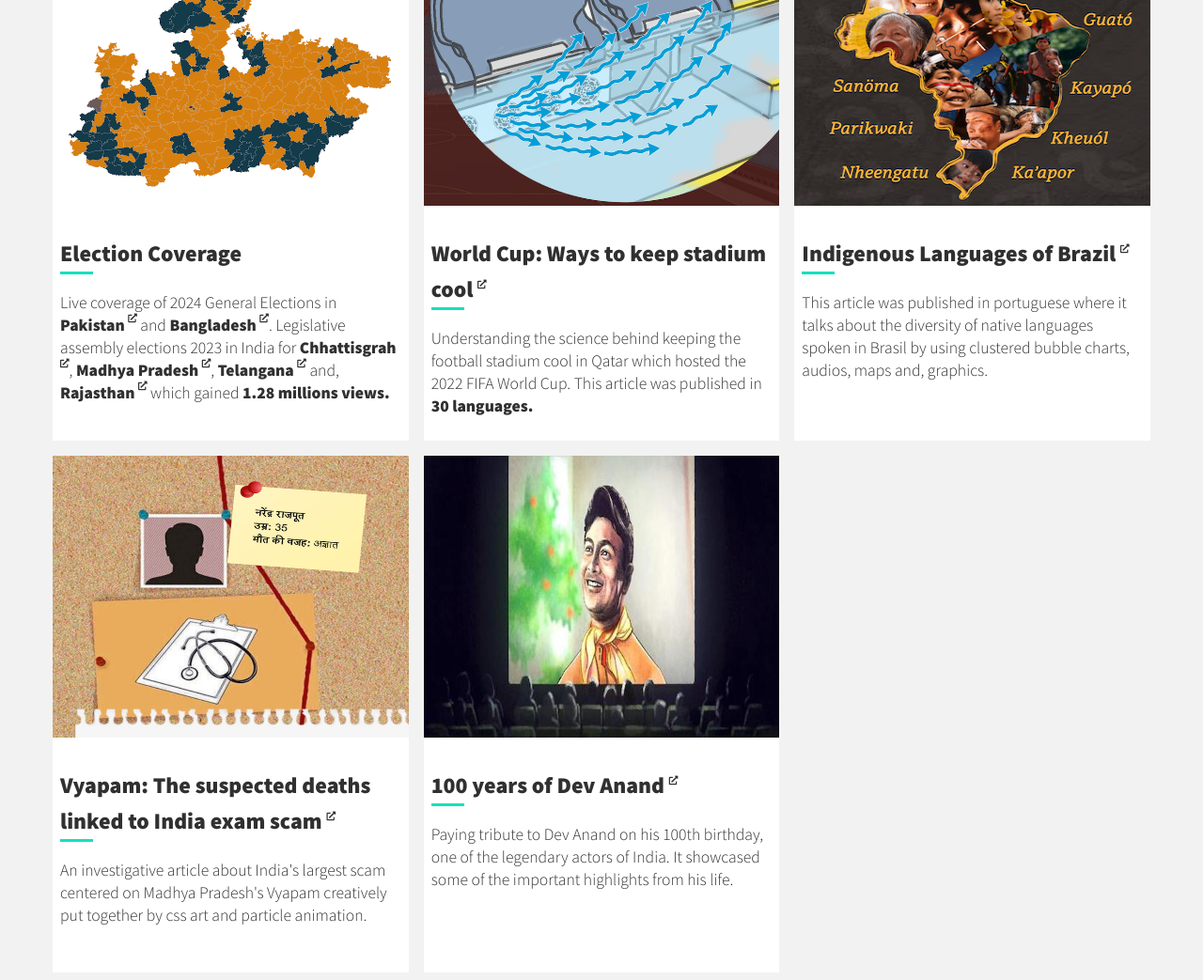
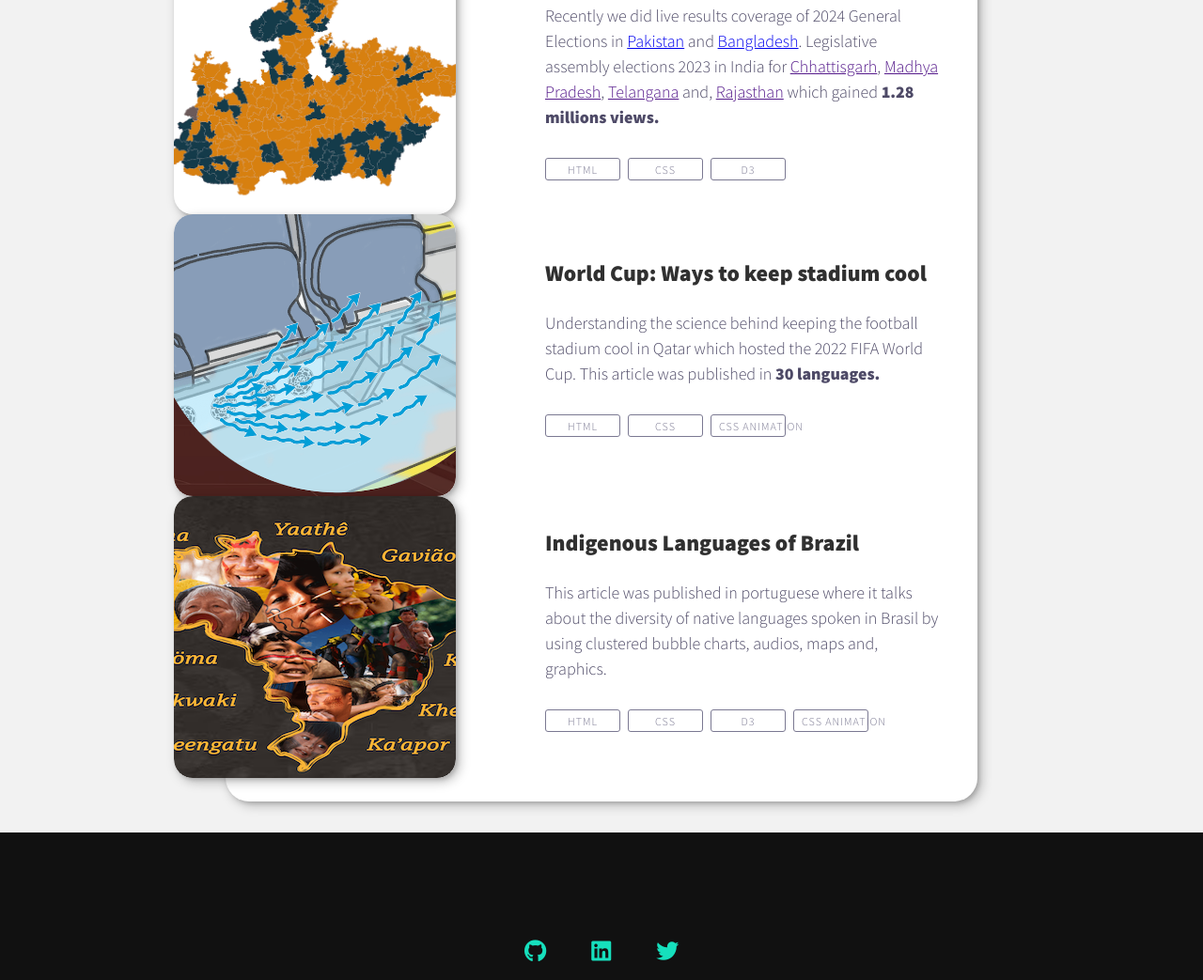
Before and after one commit to kavbis066/portfolio, a plain HTML site: page index.html in a window 1280 px wide. Shown: the part 675-1718 px from the top of the page at 94% size. Drawn offline with nearby package versions, Linux system fonts and the light colour scheme.

Commit message:
wip: cards

```diff
--- a/css/style.css
+++ b/css/style.css
@@ -11,6 +11,7 @@
 
     --clr-light: #fff;
     --clr-dark: #303030;
+    --clr-medium: #7b7992;
     --clr-accent: #16e0bd;
 
     --fs-h1: 3rem;
@@ -240,113 +241,170 @@ h3 { font-size: var(--fs-h3); }
     padding: 0.5em;
 }
 
-.project-container {
-    display: grid;
-    grid-template-columns: 1fr;
-    gap: 1rem;
-    max-width: 1200px;
-    margin: 1rem auto;
-    padding: 1rem;
+.cards {
+    width: 95%;
+    position: relative;
+    max-width: 800px;
+    margin: auto;
+    background: #fff;
+    box-shadow: var(--bs);
+    padding: 25px;
+    border-radius: 25px;
+    /* height: 400px; */
 }
 
-.external {
-    outline-color: transparent;
-    text-decoration: none;
-    /* padding: 2px 1px 0; */
-    color: var(--clr-dark);
-    transition: all 0.2s ease-in-out;
+@media screen and (max-width: 992px) {
+    .cards {
+        max-width: 680px;
+        height: 400px;
+    }
 }
 
-.card a:focus,
-.card a:hover {
-  background-color: var(--clr-accent);
-  padding: 2px;
+@media screen and (max-width: 768px) {
+    .cards {
+        min-height: 500px;
+        height: auto;
+        margin: 180px auto;
+    }
 }
 
-.external i {
-    opacity: 1;
-    /* padding-left: 0; */
-    transition: 0.4s;
-    font-size: 0.6rem;
-    display: inline-block;
-    top: -10px;
-    position: relative;
+@media screen and (max-height: 500px) and (min-width: 992px) {
+    .cards {
+        height: 350px;
+    }
 }
 
-.external:hover i {
-    top: -12px;
+.cards__item {
+    display: flex;
+    align-items: center;
 }
 
-.card {
-    width: 25.16rem;
-    background-color: var(--clr-light);
-    position: relative;
-    /* box-shadow: var(--bs); */
-    /* border-radius: 10px; */
+@media screen and (max-width: 768px) {
+    .cards__item {
+        flex-direction: column;
+    }
 }
 
-.card:hover:before {
-    width: 100%;
+.cards__img {
+    width: 300px;
+    height: 300px;
+    flex-shrink: 0;
+    border-radius: 20px;
+    transform: translateX(-80px);
+    box-shadow: var(--bs);
+    overflow: hidden;
 }
 
-.card:hover i {
-    display: inline;
+.cards__img::after {
+    content: '';
+    position: absolute;
+    top: 0;
+    left: 0;
+    width: 100%;
+    height: 100%;
+    border-radius: 20px;
+    /* background-color: var(--clr-accent); */
+    opacity: 0.2;
 }
 
-.card::before {
-    content: '';
-    position: absolute;
-    bottom: 0;
-    height: 2px;
-    width: 0%;
-    background-color: var(--clr-accent);
-    right: 0;
-    -webkit-transition: width 0.4s;
-    transition: width 0.4s;
+.cards__img > img {
+    width: 100%;
+    height: 100%;
+    object-fit: cover;
+    display: block;
+    /* opacity: 0; */
+    border-radius: 20px;
+    /* transition: all .3s; */
 }
 
-.card__image img {
-    display: inline;
-    vertical-align: middle;
-    height: 300px;
-    width: 100%;
+@media screen and (max-width: 768px) {
+    .cards__img {
+        transform: translateY(-50%);
+        width: 90%;
+    }
 }
 
-.card__separator {
-    margin-top: -2rem;
-    width: 35px;
-    height: 3px;
-    background: var(--clr-accent);
-    border: none;
+@media screen and (max-width: 576px) {
+    .cards__img {
+        width: 95%;
+    }
 }
 
-.card__title {
-    font-size: var(--fs-h3);
-    font-weight: var(--fw-bold);
+@media screen and (max-height: 500px) and (min-width: 992px) {
+    .cards__img {
+        height: 270px;
+    }
 }
 
-.card__content {
-    padding: 0 0.5rem;
+.cards__content {
+    padding: 15px;
 }
 
-.card__content > p {
-    font-size: 1.1rem;
-    line-height: 1.5rem;
+/* .cards__content > * {
+    opacity: 0;
+    transform: translateY(25px);
+    transition: all .4s;
+} */
+
+@media screen and (max-width: 768px) {
+    .cards__content {
+        margin-top: -80px;
+        text-align: center;
+        padding: 0 30px;
+    }
 }
 
-@media (min-width: 600px) {
-    .project-container {
-        /* grid-template-columns: repeat(2, 1fr); */
-        grid-template-columns: repeat(3, 1fr);
+@media screen and (max-width: 576px) {
+    .cards__content {
+        padding: 0;
     }
+}
 
-    .card {
-        width: 100%;
-        height: 550px;
-        /* display: grid;
-        grid-template-columns: 280px auto; */
-        /* margin-top: 1.2rem; */
-    }
+.cards__code {
+    color: #7b7992;
+    margin-bottom: 15px;
+    display: block;
+    font-weight: 500;
+}
+
+.cards__title {
+    font-size: 24px;
+    font-weight: 700;
+    color: var(--clr-dark);
+    margin-bottom: 20px;
+}
+
+.cards__text {
+    color: #4e4a67;
+    margin-bottom: 30px;
+    line-height: 1.5em;
+}
+
+.cards__tag ul {
+    display: flex;
+    flex-direction: row;
+    flex-wrap: wrap;
+    list-style: none;
+    padding-left: 0;
+}
+
+.cards__tag li + li {
+    margin-left: .5rem;
+}
+
+.cards__tag li {
+    border: 1px solid var(--clr-medium);
+    border-radius: 3px;
+    color: var(--clr-medium);
+    font-size: .75rem;
+    height: 1.5rem;
+    line-height: 1.5rem;
+    letter-spacing: 1px;
+    padding: 0 .5rem;
+    text-align: center;
+    text-transform: uppercase;
+    white-space: nowrap;
+    width: 5rem;
 }
 
 /* Footer */
--- a/index.html
+++ b/index.html
@@ -48,106 +48,69 @@
 
         <!-- Project card -->
         <div class="project-container cards">
+            <div class="cards__wrapper">
                 <div class="cards__item">
-                <div class="card">
-                    <div class="card__image"><img src="img/project/mp-election.png"></div>
-                    <div class="card__content">
-                        <h4 class="card__title">
-                            Election Coverage
-                        </h4>
-                        <div class="card__separator"></div>
-                        <p>
-                            Live coverage of 2024 General Elections in
-                            <a class="external" href="https://www.bbc.com/urdu/resources/idt-b59624af-2f22-4de5-91f0-46e78c43d2c4" target="_blank">
-                                <strong>Pakistan</strong> <i class="fas fa-external-link-alt"></i></i>
-                            </a>
-                            and <a class="external" href="https://www.bbc.com/bengali/resources/idt-95a6d214-1697-40d0-a150-d9196f4547ca" target="_blank">
-                                <strong>Bangladesh</strong> <i class="fas fa-external-link-alt"></i></a>.
-                            Legislative assembly elections 2023 in India for
-                            <a class="external" href="https://www.bbc.com/hindi/resources/idt-f678540c-cb25-4dcd-8cab-8de65ce9474f" target="_blank">
-                                <strong>Chhattisgrah</strong> <i class="fas fa-external-link-alt"></i></a>,
-                            <a class="external" href="https://www.bbc.com/hindi/resources/idt-ce9e6ff7-d0d2-4eab-95ec-0b33afdd79a8" target="_blank">
-                                <strong>Madhya Pradesh</strong> <i class="fas fa-external-link-alt"></i></a>,
-                            <a class="external" href="https://www.bbc.com/hindi/resources/idt-86c6eddd-9b77-46c6-a996-b3063cab2ea2" target="_blank">
-                                <strong>Telangana</strong> <i class="fas fa-external-link-alt"></i></a> and,
-                            <a class="external" href="https://www.bbc.com/hindi/resources/idt-d31ed54e-a9bf-4e43-8b79-15cf3cbcc7cc" target="_blank">
-                                <strong>Rajasthan</strong> <i class="fas fa-external-link-alt"></i>
-                            </a>
-                            which gained <strong>1.28 millions views.</strong>
-                        </p>
+                    <div class="cards__img">
+                        <img src="img/project/mp-election.png" alt="Madhya Pradesh Vidhan Sabha elections 2023">
+                    </div>
+                    <div class="cards__content">
+                        <div class="cards__title">Live ELection Coverage</div>
+                        <div class="cards__text">
+                            Recently we did live results coverage of 2024 General Elections in
+                            <a href="https://www.bbc.com/urdu/resources/idt-b59624af-2f22-4de5-91f0-46e78c43d2c4" target="_blank">Pakistan</a> and
+                            <a href="https://www.bbc.com/bengali/resources/idt-95a6d214-1697-40d0-a150-d9196f4547ca" target="_blank">Bangladesh</a>.
+                            Legislative assembly elections 2023 in India for <a href="">Chhattisgarh</a>, <a href="">Madhya Pradesh</a>,
+                            <a href="">Telangana</a> and, <a href="">Rajasthan</a> which gained
+                            <strong>1.28 millions views.</strong>
+                        </div>
+                        <div class="cards__tag">
+                            <ul>
+                                <li>html</li>
+                                <li>css</li>
+                                <li>d3</li>
+                            </ul>
                         </div>
                     </div>
                 </div>
 
                 <div class="cards__item">
-                <div class="card">
-                    <div class="card__image"><img src="img/project/stadium.png"></div>
-                    <div class="card__content">
-                        <h4 class="card__title">
-                            <a class="external" href="https://www.bbc.com/arabic/resources/idt-8a2fc374-12d4-4875-8aa6-d3612d93af96" target="_blank">
-                                World Cup: Ways to keep stadium cool <i class="fas fa-external-link-alt"></i>
-                            </a>
-                        </h4>
-                        <div class="card__separator"></div>
-                        <p>
-                            Understanding the science behind keeping the football stadium cool in Qatar which hosted the 2022 FIFA World Cup. This article was
-                            published in <strong>30 languages.</strong>
-                        </p>
-                        </p>
+                    <div class="cards__img">
+                        <img src="img/project/stadium.png" alt="World Cup: Ways to keep stadium cool">
+                    </div>
+                    <div class="cards__content">
+                        <div class="cards__title">World Cup: Ways to keep stadium cool</div>
+                        <div class="cards__text">
+                            Understanding the science behind keeping the football stadium cool in Qatar which hosted the 2022 FIFA World Cup.
+                            This article was published in <strong>30 languages.</strong>
+                        </div>
+                        <div class="cards__tag">
+                            <ul>
+                                <li>html</li>
+                                <li>css</li>
+                                <li>css animation</li>
+                            </ul>
                         </div>
                     </div>
                 </div>
 
                 <div class="cards__item">
-                <div class="card">
-                    <div class="card__image"><img src="img/project/indigenuos.png"></div>
-                    <div class="card__content">
-                        <h4 class="card__title">
-                            <a class="external" href="https://www.bbc.com/portuguese/resources/idt-2779c755-7af1-495a-a41c-d02995e459b8" target="_blank">
-                                Indigenous Languages of Brazil <i class="fas fa-external-link-alt"></i>
-                            </a>
-                        </h4>
-                        <div class="card__separator"></div>
-                        <p>
+                    <div class="cards__img">
+                        <img src="img/project/indigenuos.png" alt="World Cup 2023">
+                    </div>
+                    <div class="cards__content">
+                        <div class="cards__title">Indigenous Languages of Brazil</div>
+                        <div class="cards__text">
                             This article was published in portuguese where it talks about the diversity of native languages spoken in Brasil by using
                             clustered bubble charts, audios, maps and, graphics.
-                        </p>
                         </div>
+                        <div class="cards__tag">
+                            <ul>
+                                <li>html</li>
+                                <li>css</li>
+                                <li>d3</li>
+                                <li>css animation</li>
+                            </ul>
                         </div>
-            </div>
-
-            <div class="cards__item">
-                <div class="card">
-                    <div class="card__image"><img src="img/project/vyapam.png"></div>
-                    <div class="card__content">
-                        <h4 class="card__title">
-                            <a class="external" href="https://www.bbc.com/hindi/resources/idt-1289e9ac-05bf-4605-a497-d4a5690aac68" target="_blank">
-                                Vyapam: The suspected deaths linked to India exam scam <i class="fas fa-external-link-alt"></i>
-                            </a>
-                        </h4>
-                        <div class="card__separator"></div>
-                        <p>
-                            An investigative article about India's largest scam centered on Madhya Pradesh's Vyapam creatively put together by css art
-                            and particle animation.
-                        </p>
-                    </div>
-                </div>
-            </div>
-
-            <div class="cards__item">
-                <div class="card">
-                    <div class="card__image"><img src="img/project/devanand.jpg"></div>
-                    <div class="card__content">
-                        <h4 class="card__title">
-                            <a class="external" href="https://www.bbc.com/hindi/resources/idt-24fbcb2a-5cae-43d8-97b7-4ce240c423df" target="_blank">
-                                100 years of Dev Anand <i class="fas fa-external-link-alt"></i>
-                            </a>
-                        </h4>
-                        <div class="card__separator"></div>
-                        <p>
-                            Paying tribute to Dev Anand on his 100th birthday, one of the legendary actors of India. It showcased some of the important
-                            highlights from his life.
-                        </p>
                     </div>
                 </div>
             </div>
```
Lines whose indentation alone changed are shown as unchanged.
